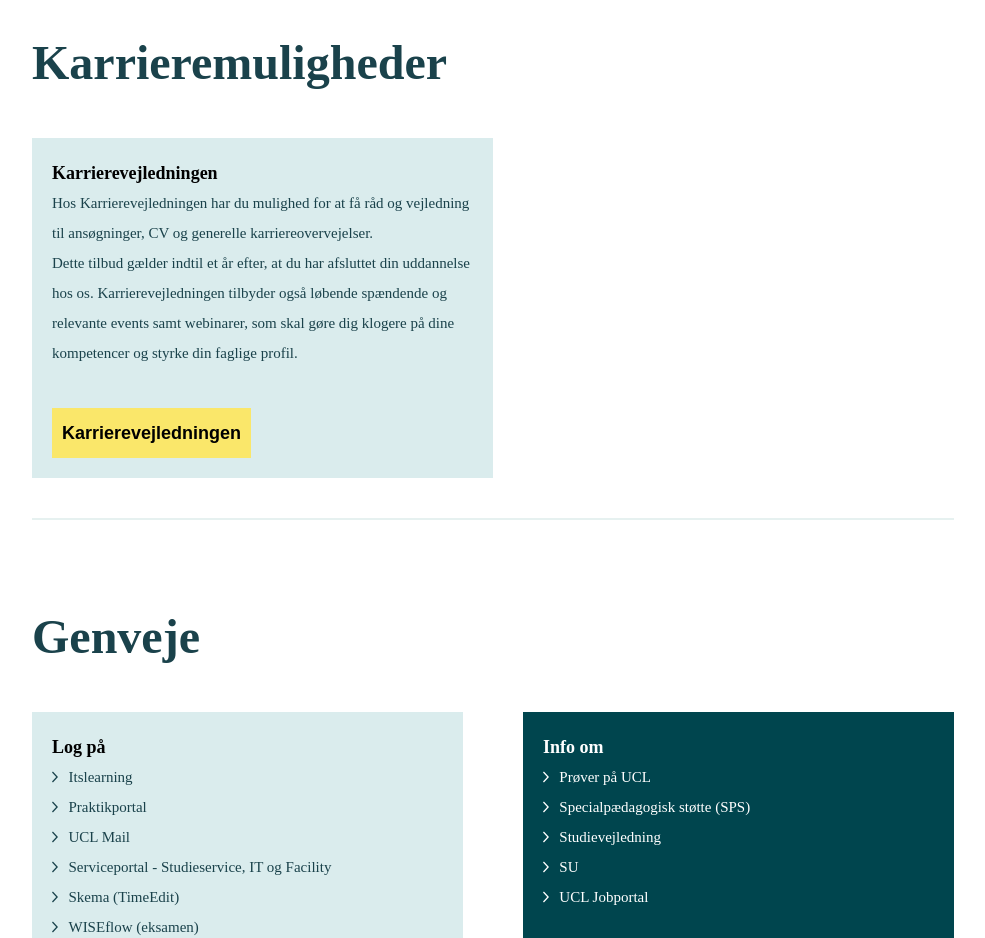
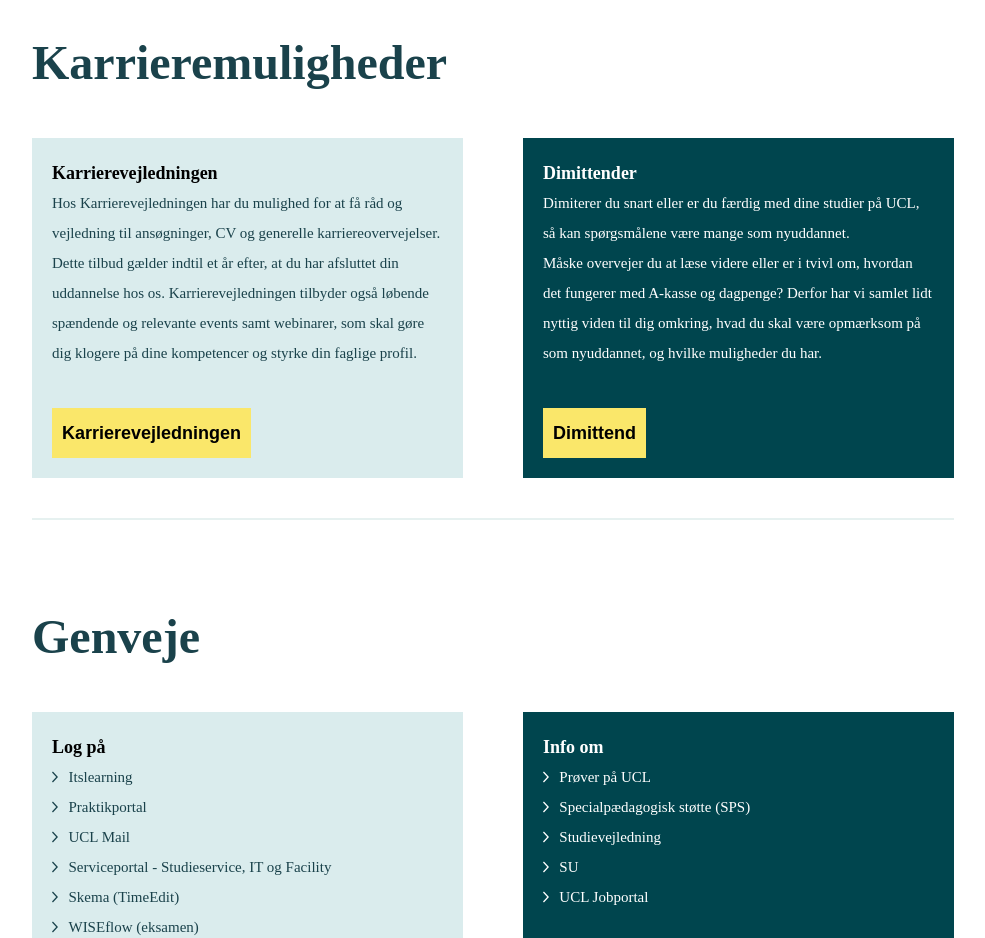
Before and after one commit to Kristoffer-Staugaard/hovedopgave, a Vue app: page /#/ in a window 1280 px wide. Shown: the part 2760-3698 px from the top of the page, without its empty margins (275-1260 px from the left). Built offline with nearby package versions, Linux system fonts and the light colour scheme; a web font is replaced by a local one.

Commit message:
muligheder

```diff
--- a/src/assets/main.css
+++ b/src/assets/main.css
@@ -189,3 +189,11 @@ padding-top: 15px;
   background-color: #00454E;
   padding: 20px;
 }
+
+.green-card p {
+  color: white;
+}
+
+.green-card h3 {
+  color: white;
+}
--- a/src/components/KVGenveje.vue
+++ b/src/components/KVGenveje.vue
@@ -64,14 +64,6 @@
 
 <style scoped>
 
-    .green-card p {
-        color: white;
-    }
-
-    .green-card h3 {
-        color: white;
-    }
-
     .buttom-divider-width {
         padding: 20px;
     }
--- a/src/components/KVmuligheder.vue
+++ b/src/components/KVmuligheder.vue
@@ -2,35 +2,42 @@
   <section>
     <h2>Karrieremuligheder</h2>
     <div class="buttom-divider">
-      <div class="buttom-divider-width">
-        <div class="blue-card">
+      <div class="buttom-divider-width blue-card">
         <h3>Karrierevejledningen</h3>
         <p>
           Hos Karrierevejledningen har du mulighed for at få råd og vejledning
-            til ansøgninger, CV og generelle karriereovervejelser. <br> Dette tilbud
-            gælder indtil et år efter, at du har afsluttet din uddannelse hos
-            os. Karrierevejledningen tilbyder også løbende spændende og
-            relevante events samt webinarer, som skal gøre dig klogere på dine
-            kompetencer og styrke din faglige profil.
+          til ansøgninger, CV og generelle karriereovervejelser. <br />
+          Dette tilbud gælder indtil et år efter, at du har afsluttet din
+          uddannelse hos os. Karrierevejledningen tilbyder også løbende
+          spændende og relevante events samt webinarer, som skal gøre dig
+          klogere på dine kompetencer og styrke din faglige profil.
         </p>
-          <button class="yellow-btn">
-            Karrierevejledningen
-          </button>
+        <button class="yellow-btn">Karrierevejledningen</button>
       </div>
+      <div class="buttom-divider-width green-card">
+        <h3>Dimittender</h3>
+        <p>
+          Dimiterer du snart eller er du færdig med dine studier på UCL, så kan
+          spørgsmålene være mange som nyuddannet. <br> Måske overvejer du at læse
+          videre eller er i tvivl om, hvordan det fungerer med A-kasse og
+          dagpenge? Derfor har vi samlet lidt nyttig viden til dig omkring, hvad
+          du skal være opmærksom på som nyuddannet, og hvilke muligheder du har.
+        </p>
+        <button class="yellow-btn">Dimittend</button>
       </div>
     </div>
   </section>
 </template>
 
 <style scoped>
-
 .yellow-btn {
   font-size: 18px;
   font-weight: bolder;
-    background-color: #FAE76A;
+  background-color: #fae76a;
   border: none;
   padding: 10px;
   margin-top: 40px;
 }
 
+
 </style>
--- a/src/components/KVpraktik.vue
+++ b/src/components/KVpraktik.vue
@@ -129,9 +129,4 @@ function toggleDropdown(index) {
   width: 100px;
   height: 100px;
 }
-
-.blue-card {
-  background-color: #daeced;
-  padding: 20px;
-}
 </style>
```
Lines whose indentation alone changed are shown as unchanged.
